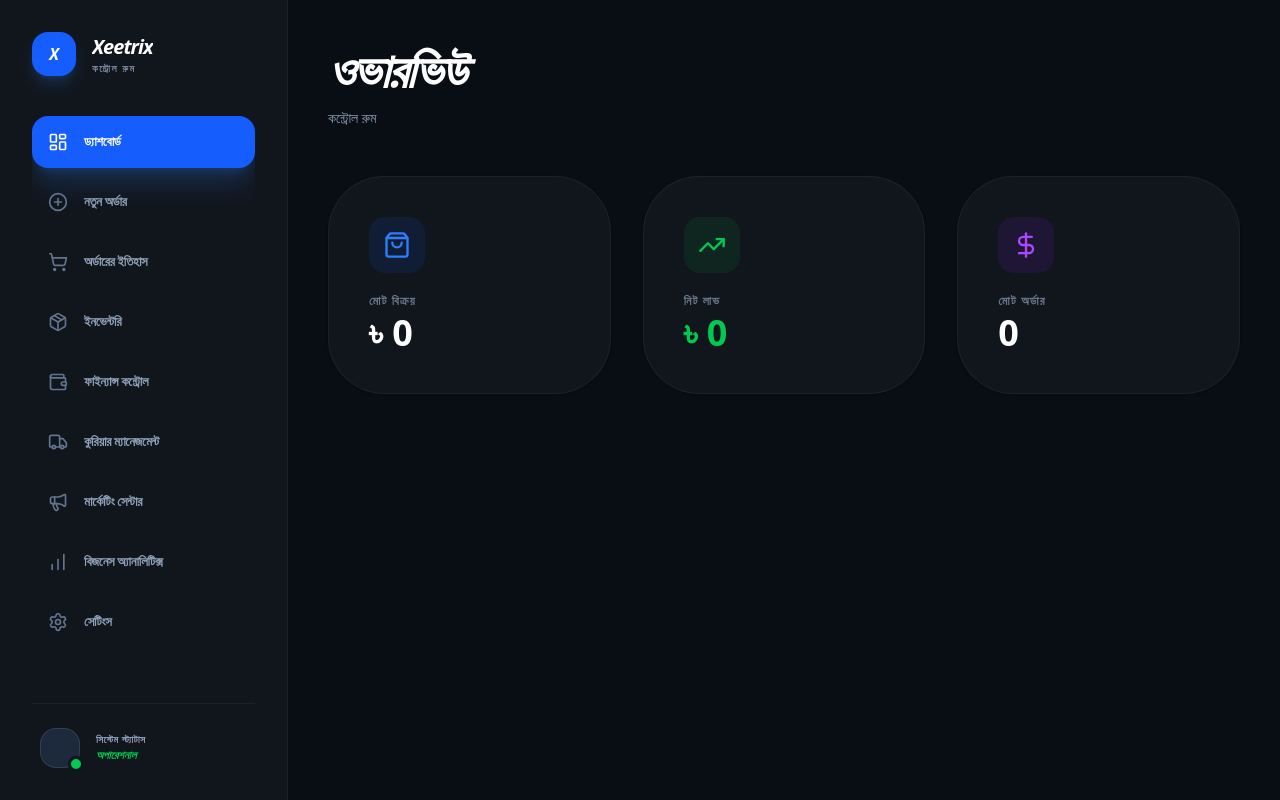
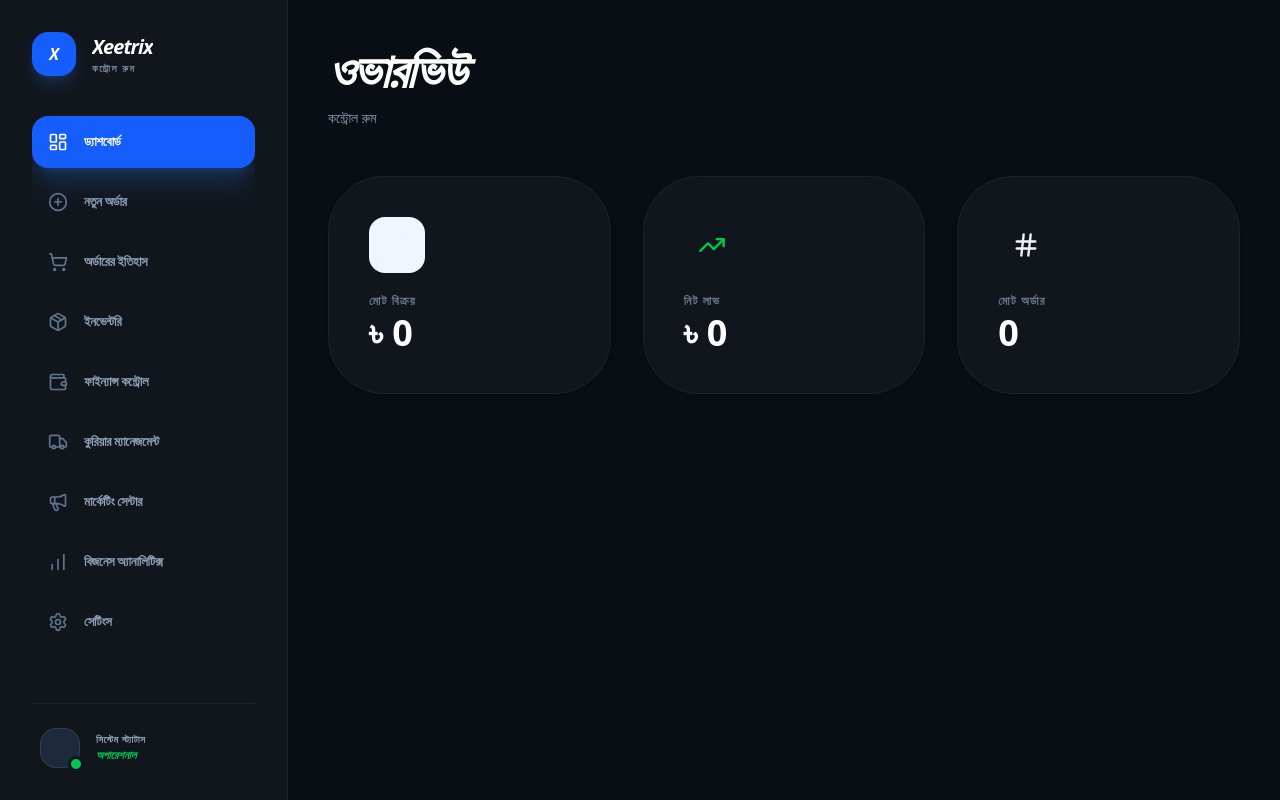
Before and after one commit to Ufuq-Innovation/Xeetrix, a Next.js app: page /dashboard in a window 1280 px wide. Built offline with nearby package versions, Linux system fonts and the light colour scheme.

Commit message:
feat: enhance Dashboard with dynamic currency and robust stat cards
Integrated currency symbol from context, simplified JSX with StatCard component, and ensured number formatting is consistent across metrics.

```diff
--- a/app/(dashboard)/dashboard/page.js
+++ b/app/(dashboard)/dashboard/page.js
@@ -1,15 +1,11 @@
 "use client";
 
-import React from 'react';
+import React, { useMemo } from 'react';
 import { useTranslation } from 'react-i18next';
 import { useApp } from "@/context/AppContext";
 import { useQuery } from "@tanstack/react-query";
-import { TrendingUp, ShoppingBag, DollarSign } from 'lucide-react';
+import { TrendingUp, ShoppingBag, Hash } from 'lucide-react'; // DollarSign এর বদলে Hash বেশি মানানসই অর্ডারের জন্য
 
-/**
- * Fetch business metrics from the dashboard API.
- * @returns {Promise<Object|null>}
- */
 const fetchDashboardStats = async () => {
   const res = await fetch('/api/dashboard');
   if (!res.ok) throw new Error('Failed to synchronize dashboard data');
@@ -17,89 +13,78 @@ const fetchDashboardStats = async () => {
   return data.success ? data.stats : null;
 };
 
-/**
- * Dashboard View
- * Optimized for performance, theme consistency, and accessibility.
- * Ensures translation keys match the localized dictionary.
- */
 export default function Dashboard() {
-  const { lang } = useApp();
+  const context = useApp();
   const { t } = useTranslation('common');
 
-  /**
-   * Data fetching with language-based key for currency/format updates.
-   */
+  // ১. কারেন্সি অবজেক্ট সেফটি (ইস্যু #৩১ ফিক্স)
+  const currency = useMemo(() => {
+    const curr = context?.currency;
+    if (curr && typeof curr === 'object') return curr.symbol || "৳";
+    return curr || "৳";
+  }, [context?.currency]);
+
+  const lang = context?.lang || 'en';
+
   const { data: stats, isLoading, isError } = useQuery({
     queryKey: ['dashboardStats', lang],
     queryFn: fetchDashboardStats,
     initialData: { totalSales: 0, totalProfit: 0, totalOrders: 0 },
   });
 
+  // কার্ড কম্পোনেন্ট (কোড রিপিটেশন কমাতে)
+  const StatCard = ({ title, value, icon: Icon, colorClass, isCurrency = false }) => (
+    <div className={`group bg-white dark:bg-[#11161D] p-6 md:p-10 rounded-[2.5rem] md:rounded-[3.5rem] border border-slate-200 dark:border-white/5 space-y-5 hover:border-${colorClass}-500/50 transition-all duration-500 shadow-sm hover:shadow-2xl hover:shadow-${colorClass}-500/10`}>
+      <div className={`w-12 h-12 md:w-14 md:h-14 bg-${colorClass}-50 dark:bg-${colorClass}-600/10 rounded-2xl flex items-center justify-center text-${colorClass}-600 dark:text-${colorClass}-500 group-hover:scale-110 transition-transform duration-300`}>
+        <Icon size={28} />
+      </div>
+      <div>
+        <p className="text-slate-500 dark:text-slate-400 font-bold text-xs tracking-widest uppercase opacity-70 mb-1">
+          {t(title)}
+        </p>
+        <h2 className={`text-3xl md:text-4xl font-black tabular-nums ${colorClass === 'green' && value < 0 ? 'text-red-500' : 'text-slate-900 dark:text-white'}`}>
+          {isCurrency ? `${currency} ` : ''}{Number(value).toLocaleString()}
+        </h2>
+      </div>
+    </div>
+  );
+
   return (
     <div className="space-y-8 md:space-y-12 p-4 md:p-0 transition-colors duration-300">
       <header>
-        {/* Title: Title Case, Responsive Size, Theme-Aware */}
         <h1 className="text-3xl md:text-5xl font-black italic tracking-tight text-slate-900 dark:text-white leading-tight">
           {t('overview')}
         </h1>
-        {/* Fixed: Using 'control_room' as per verified translation keys */}
         <p className="text-slate-500 dark:text-slate-400 text-sm mt-2 font-medium">
           {t('control_room')}
         </p>
       </header>
 
-      {/* Analytics Grid */}
       <div className="grid grid-cols-1 md:grid-cols-3 gap-5 md:gap-8">
-
-        {/* Total Sales Card */}
-        <div className="group bg-white dark:bg-[#11161D] p-6 md:p-10 rounded-[2.5rem] md:rounded-[3.5rem] border border-slate-200 dark:border-white/5 space-y-5 hover:border-blue-500/50 transition-all duration-500 shadow-sm hover:shadow-2xl hover:shadow-blue-500/10">
-          <div className="w-12 h-12 md:w-14 md:h-14 bg-blue-50 dark:bg-blue-600/10 rounded-2xl flex items-center justify-center text-blue-600 dark:text-blue-500 group-hover:scale-110 transition-transform duration-300">
-            <ShoppingBag size={28} aria-hidden="true" />
-          </div>
-          <div>
-            <p className="text-slate-500 dark:text-slate-400 font-bold text-xs tracking-widest uppercase opacity-70 mb-1">
-              {t('total_sales')}
-            </p>
-            <h2 className="text-3xl md:text-4xl font-black text-slate-900 dark:text-white tabular-nums">
-              ৳ {stats.totalSales.toLocaleString()}
-            </h2>
-          </div>
-        </div>
-
-        {/* Net Profit Card */}
-        <div className="group bg-white dark:bg-[#11161D] p-6 md:p-10 rounded-[2.5rem] md:rounded-[3.5rem] border border-slate-200 dark:border-white/5 space-y-5 hover:border-green-500/50 transition-all duration-500 shadow-sm hover:shadow-2xl hover:shadow-green-500/10">
-          <div className="w-12 h-12 md:w-14 md:h-14 bg-green-50 dark:bg-green-600/10 rounded-2xl flex items-center justify-center text-green-600 dark:text-green-500 group-hover:scale-110 transition-transform duration-300">
-            <TrendingUp size={28} aria-hidden="true" />
-          </div>
-          <div>
-            <p className="text-slate-500 dark:text-slate-400 font-bold text-xs tracking-widest uppercase opacity-70 mb-1">
-              {t('net_profit')}
-            </p>
-            <h2 className={`text-3xl md:text-4xl font-black tabular-nums ${stats.totalProfit >= 0 ? 'text-green-600 dark:text-green-500' : 'text-red-600 dark:text-red-500'}`}>
-              ৳ {stats.totalProfit.toLocaleString()}
-            </h2>
-          </div>
-        </div>
-
-        {/* Total Orders Card */}
-        <div className="group bg-white dark:bg-[#11161D] p-6 md:p-10 rounded-[2.5rem] md:rounded-[3.5rem] border border-slate-200 dark:border-white/5 space-y-5 hover:border-purple-500/50 transition-all duration-500 shadow-sm hover:shadow-2xl hover:shadow-purple-500/10">
-          <div className="w-12 h-12 md:w-14 md:h-14 bg-purple-50 dark:bg-purple-600/10 rounded-2xl flex items-center justify-center text-purple-600 dark:text-purple-500 group-hover:scale-110 transition-transform duration-300">
-            <DollarSign size={28} aria-hidden="true" />
-          </div>
-          <div>
-            <p className="text-slate-500 dark:text-slate-400 font-bold text-xs tracking-widest uppercase opacity-70 mb-1">
-              {t('total_orders')}
-            </p>
-            <h2 className="text-3xl md:text-4xl font-black text-slate-900 dark:text-white tabular-nums">
-              {stats.totalOrders.toLocaleString()}
-            </h2>
-          </div>
-        </div>
+        <StatCard
+          title="total_sales"
+          value={stats.totalSales}
+          icon={ShoppingBag}
+          colorClass="blue"
+          isCurrency
+        />
+        <StatCard
+          title="net_profit"
+          value={stats.totalProfit}
+          icon={TrendingUp}
+          colorClass="green"
+          isCurrency
+        />
+        <StatCard
+          title="total_orders"
+          value={stats.totalOrders}
+          icon={Hash}
+          colorClass="purple"
+        />
       </div>
 
-      {/* Feedback States */}
       {isLoading && (
-        <div className="flex justify-center py-6" aria-live="polite">
+        <div className="flex justify-center py-6">
           <p className="text-slate-400 animate-pulse text-[11px] font-bold tracking-[0.2em] uppercase">
             {t('syncing_data')}...
           </p>
@@ -107,7 +92,7 @@ export default function Dashboard() {
       )}
 
       {isError && (
-        <div className="p-4 bg-red-50 dark:bg-red-900/10 border border-red-100 dark:border-red-900/20 rounded-2xl text-center" role="alert">
+        <div className="p-4 bg-red-50 dark:bg-red-900/10 border border-red-100 dark:border-red-900/20 rounded-2xl text-center">
           <p className="text-red-600 dark:text-red-500 text-xs font-bold tracking-widest uppercase">
             {t('fetch_error')}
           </p>
```
